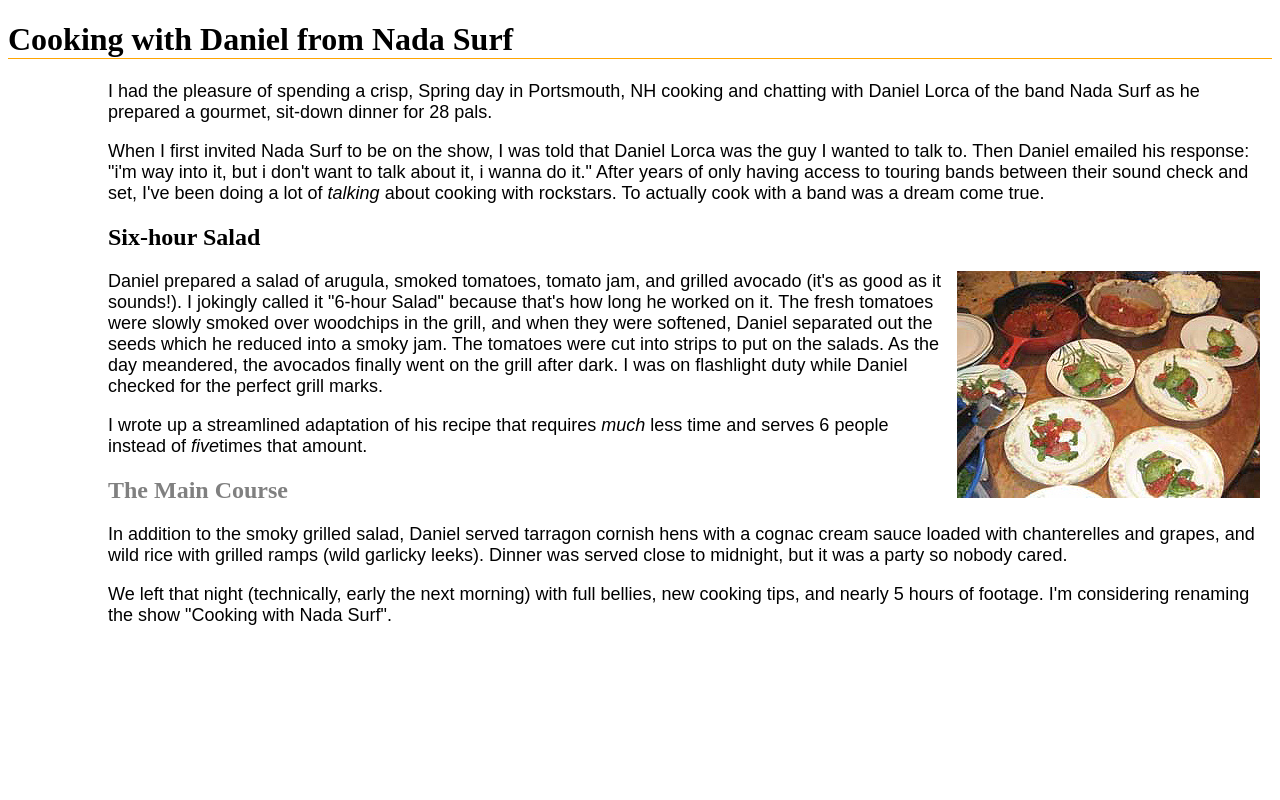
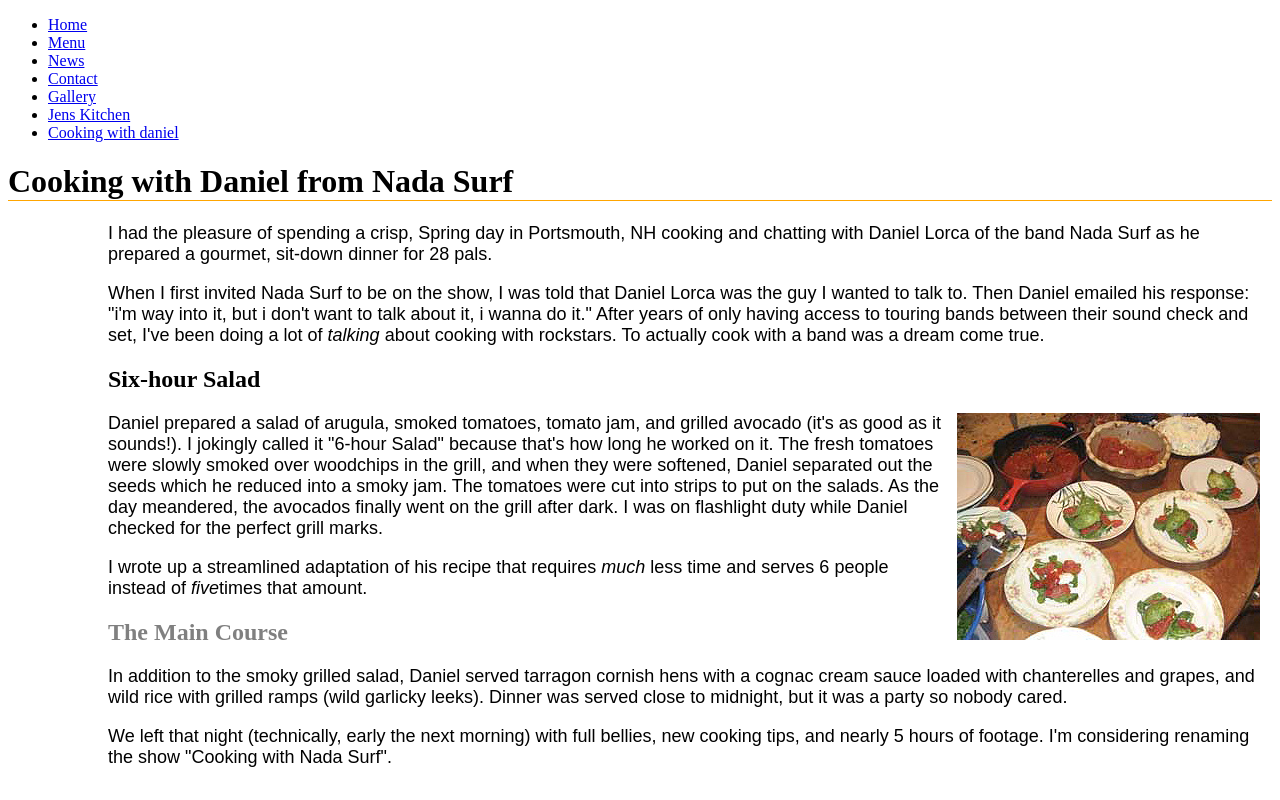
Before and after one commit to Lu-Lila/fid, a plain HTML site: page bistro/cooking.html in a window 1280 px wide. Drawn offline with Linux system fonts and the light colour scheme.

Commit message:
Update cooking.html

```diff
--- a/bistro/cooking.html
+++ b/bistro/cooking.html
@@ -24,6 +24,18 @@ img {
 </style>
 </head>
 
+    <nav>
+    <ul>
+      <li><a href="Index.html">Home</a></li>
+      <li><a href="menu.html">Menu</a></li>
+      <li><a href="bgnews.html">News</a></li>
+      <li><a href="contact.html">Contact</a></li>
+      <li><a href="gallery.html">Gallery</a></li>
+      <li><a href="jenskitchen/jenskitch.html">Jens Kitchen</a></li>
+      <li><a href="cooking.html">Cooking with daniel</a></li>
+    </ul>
+    </nav>
+
 <body>
 <h1>Cooking with Daniel from Nada Surf</h1>
 
```
